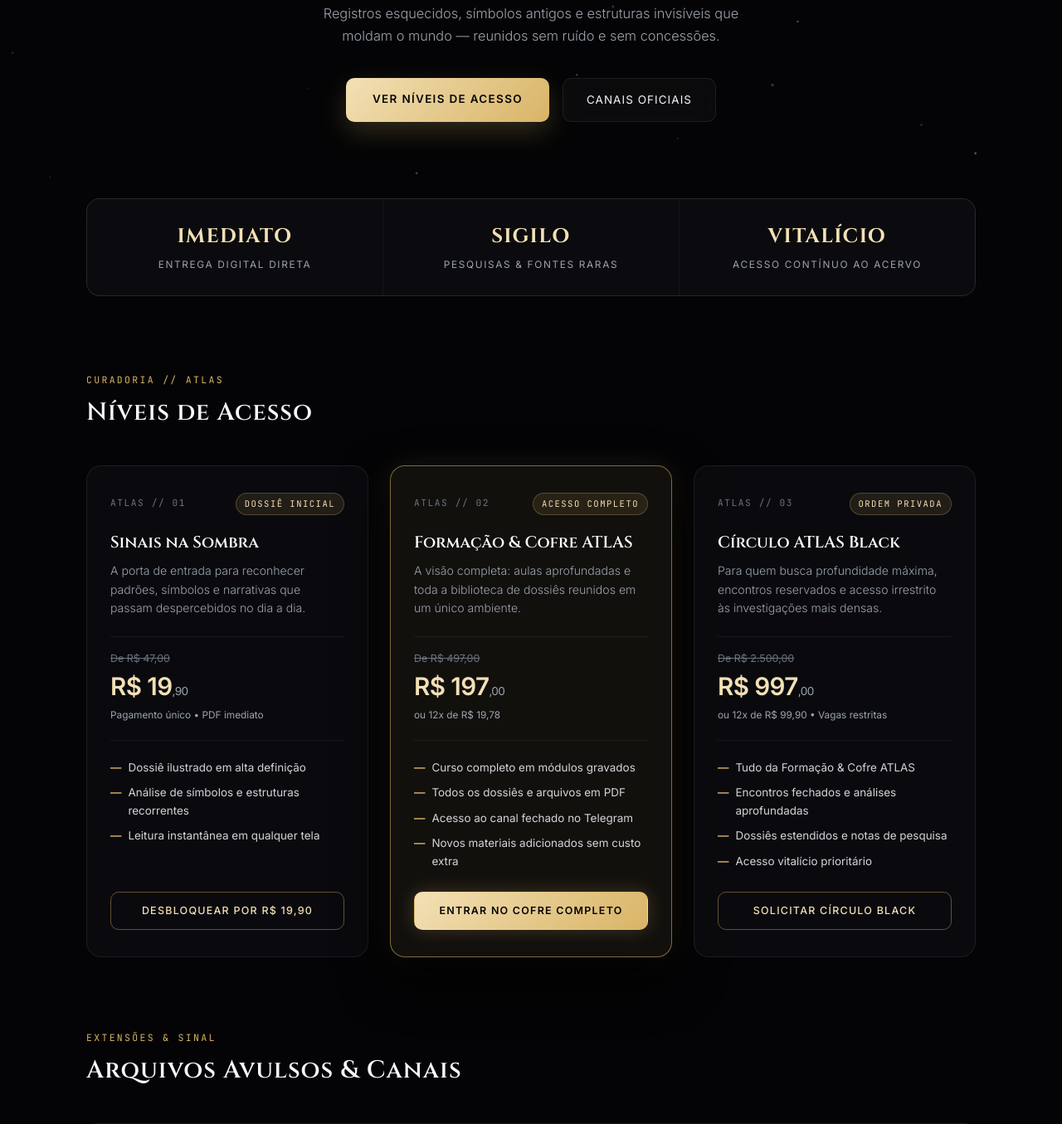
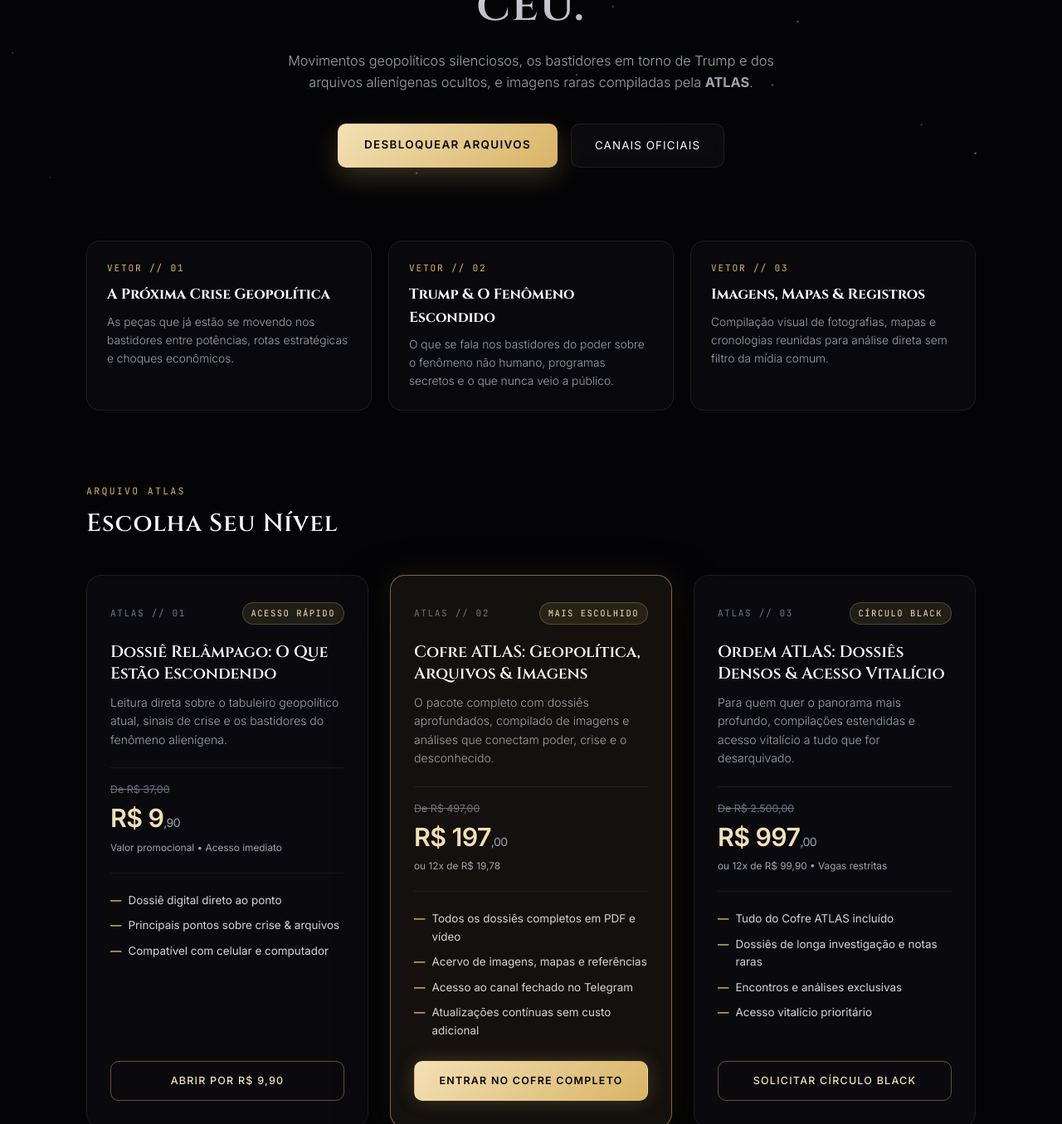
Before and after one commit to alfroidfrank21/maps.comd.prod.cond, a plain HTML site: page index.html in a window 1280 px wide. Shown: the part 555-1910 px from the top of the page at 83% size. Drawn offline with Linux system fonts and the light colour scheme.

Commit message:
Update index.html

```diff
--- a/index.html
+++ b/index.html
@@ -3,7 +3,7 @@
 <head>
   <meta charset="UTF-8" />
   <meta name="viewport" content="width=device-width, initial-scale=1.0" />
-  <title>ATLAS — Verdades Ocultas & Arquivos</title>
+  <title>ATLAS — O Que Foi Escondido</title>
   <link rel="preconnect" href="https://fonts.googleapis.com">
   <link rel="preconnect" href="https://fonts.gstatic.com" crossorigin>
   <link href="https://fonts.googleapis.com/css2?family=Cinzel:wght@500;600;700&family=Inter:wght@300;400;500;600;700&family=JetBrains+Mono:wght@400;500&display=swap" rel="stylesheet">
@@ -12,12 +12,12 @@
     :root {
       --bg-void: #040406;
       --bg-elevated: rgba(16, 16, 21, 0.58);
-      --bg-card-gold: rgba(24, 21, 16, 0.78);
+      --bg-card-gold: rgba(24, 21, 16, 0.80);
       --glass-border: rgba(255, 255, 255, 0.08);
-      --glass-border-hover: rgba(216, 180, 102, 0.48);
+      --glass-border-hover: rgba(216, 180, 102, 0.5);
       --gold-primary: #d8b466;
       --gold-light: #f3e0b5;
-      --gold-glow: rgba(216, 180, 102, 0.24);
+      --gold-glow: rgba(216, 180, 102, 0.25);
       --text-primary: #f8f8fa;
       --text-secondary: #9ca3af;
       --text-dim: #6b7280;
@@ -55,7 +55,7 @@
       left: 0;
       width: 720px;
       height: 720px;
-      background: radial-gradient(circle, rgba(216, 180, 102, 0.085) 0%, rgba(216, 180, 102, 0.015) 42%, transparent 70%);
+      background: radial-gradient(circle, rgba(216, 180, 102, 0.09) 0%, rgba(216, 180, 102, 0.015) 42%, transparent 70%);
       border-radius: 50%;
       transform: translate(-50%, -50%);
       pointer-events: none;
@@ -63,13 +63,8 @@
       transition: opacity 0.4s ease;
     }
 
-    .serif {
-      font-family: 'Cinzel', serif;
-    }
-
-    .mono {
-      font-family: 'JetBrains Mono', monospace;
-    }
+    .serif { font-family: 'Cinzel', serif; }
+    .mono { font-family: 'JetBrains Mono', monospace; }
 
     .container {
       max-width: 1120px;
@@ -88,7 +83,7 @@
     .nav-glass {
       max-width: 1120px;
       margin: 0 auto;
-      background: rgba(10, 10, 13, 0.68);
+      background: rgba(10, 10, 13, 0.7);
       backdrop-filter: blur(20px) saturate(160%);
       -webkit-backdrop-filter: blur(20px) saturate(160%);
       border: 1px solid var(--glass-border);
@@ -165,16 +160,16 @@
 
     /* HERO COM SOMBRA GIRANDO ATRÁS DA LOGO */
     .hero {
-      padding: 88px 0 92px;
+      padding: 84px 0 88px;
       text-align: center;
       position: relative;
     }
 
     .emblem-wrapper {
       position: relative;
-      width: 156px;
-      height: 156px;
-      margin: 0 auto 36px;
+      width: 158px;
+      height: 158px;
+      margin: 0 auto 34px;
       display: flex;
       align-items: center;
       justify-content: center;
@@ -187,13 +182,13 @@
       background: conic-gradient(
         from 0deg,
         transparent 0%,
-        rgba(216, 180, 102, 0.75) 22%,
+        rgba(216, 180, 102, 0.78) 22%,
         transparent 48%,
         rgba(243, 224, 181, 0.45) 74%,
         transparent 100%
       );
       filter: blur(18px);
-      opacity: 0.55;
+      opacity: 0.58;
       animation: rotateAura 9s linear infinite;
     }
 
@@ -203,10 +198,10 @@
       border-radius: 50%;
       background: conic-gradient(
         from 180deg,
-        rgba(0, 0, 0, 0.95) 0%,
+        rgba(0, 0, 0, 0.96) 0%,
         transparent 35%,
         rgba(216, 180, 102, 0.35) 65%,
-        rgba(0, 0, 0, 0.95) 100%
+        rgba(0, 0, 0, 0.96) 100%
       );
       filter: blur(10px);
       animation: rotateAuraReverse 14s linear infinite;
@@ -226,8 +221,8 @@
       height: 142px;
       border-radius: 50%;
       padding: 4px;
-      background: linear-gradient(160deg, rgba(216, 180, 102, 0.85), rgba(255, 255, 255, 0.06) 50%, rgba(216, 180, 102, 0.45));
-      box-shadow: 0 28px 65px rgba(0, 0, 0, 0.98), 0 0 42px rgba(216, 180, 102, 0.2);
+      background: linear-gradient(160deg, rgba(216, 180, 102, 0.88), rgba(255, 255, 255, 0.06) 50%, rgba(216, 180, 102, 0.45));
+      box-shadow: 0 28px 65px rgba(0, 0, 0, 0.98), 0 0 42px rgba(216, 180, 102, 0.22);
       transition: transform 0.5s cubic-bezier(0.22, 1, 0.36, 1);
     }
 
@@ -256,12 +251,12 @@
       padding: 6px 16px;
       border-radius: 100px;
       background: rgba(255, 255, 255, 0.03);
-      border: 1px solid rgba(216, 180, 102, 0.28);
+      border: 1px solid rgba(216, 180, 102, 0.3);
       color: var(--gold-light);
       font-size: 0.72rem;
       letter-spacing: 0.2em;
       text-transform: uppercase;
-      margin-bottom: 24px;
+      margin-bottom: 22px;
       backdrop-filter: blur(10px);
     }
 
@@ -281,11 +276,11 @@
 
     .hero h1 {
       font-family: 'Cinzel', serif;
-      font-size: clamp(2.1rem, 5.2vw, 3.8rem);
+      font-size: clamp(2rem, 5vw, 3.65rem);
       font-weight: 600;
-      letter-spacing: 0.04em;
-      line-height: 1.14;
-      max-width: 840px;
+      letter-spacing: 0.03em;
+      line-height: 1.15;
+      max-width: 860px;
       margin: 0 auto 20px;
       background: linear-gradient(180deg, #ffffff 15%, #b8b8c2 100%);
       -webkit-background-clip: text;
@@ -293,8 +288,8 @@
     }
 
     .hero p {
-      max-width: 560px;
-      margin: 0 auto 38px;
+      max-width: 600px;
+      margin: 0 auto 36px;
       color: var(--text-secondary);
       font-size: 1.02rem;
       font-weight: 300;
@@ -320,7 +315,7 @@
       text-decoration: none;
       overflow: hidden;
       transition: transform 0.25s, box-shadow 0.25s;
-      box-shadow: 0 12px 32px rgba(216, 180, 102, 0.22);
+      box-shadow: 0 12px 32px rgba(216, 180, 102, 0.24);
     }
 
     .btn-luxury::after {
@@ -337,7 +332,7 @@
 
     .btn-luxury:hover {
       transform: translateY(-2px);
-      box-shadow: 0 16px 42px rgba(216, 180, 102, 0.36);
+      box-shadow: 0 16px 42px rgba(216, 180, 102, 0.38);
     }
 
     .btn-luxury:hover::after {
@@ -363,38 +358,47 @@
       background: rgba(216, 180, 102, 0.08);
     }
 
-    /* BARRA DE AUTORIDADE */
-    .stats-bar {
+    /* FAIXA DE TEMAS VIRAL (GEOPOLÍTICA • ARQUIVOS • IMAGENS) */
+    .intel-strip {
       display: grid;
       grid-template-columns: repeat(3, 1fr);
-      gap: 1px;
-      background: var(--glass-border);
+      gap: 20px;
+      margin-bottom: 88px;
+    }
+
+    .intel-box {
+      background: rgba(14, 14, 19, 0.62);
+      backdrop-filter: blur(16px);
       border: 1px solid var(--glass-border);
       border-radius: 16px;
-      overflow: hidden;
-      margin-bottom: 92px;
-      backdrop-filter: blur(16px);
+      padding: 24px;
+      transition: border-color 0.3s, transform 0.3s;
     }
 
-    .stat-item {
-      background: rgba(10, 10, 14, 0.78);
-      padding: 26px 20px;
-      text-align: center;
+    .intel-box:hover {
+      border-color: var(--glass-border-hover);
+      transform: translateY(-3px);
     }
 
-    .stat-item strong {
+    .intel-box .code {
+      font-size: 0.7rem;
+      color: var(--gold-primary);
+      letter-spacing: 0.16em;
       display: block;
-      font-family: 'Cinzel', serif;
-      font-size: 1.5rem;
-      color: var(--gold-light);
-      letter-spacing: 0.06em;
+      margin-bottom: 8px;
     }
 
-    .stat-item span {
-      font-size: 0.74rem;
+    .intel-box h3 {
+      font-family: 'Cinzel', serif;
+      font-size: 1.08rem;
+      margin-bottom: 8px;
+      color: #fff;
+    }
+
+    .intel-box p {
+      font-size: 0.86rem;
       color: var(--text-secondary);
-      text-transform: uppercase;
-      letter-spacing: 0.14em;
+      font-weight: 300;
     }
 
     /* CABEÇALHO DE SEÇÃO */
@@ -404,7 +408,7 @@
       align-items: flex-end;
       flex-wrap: wrap;
       gap: 20px;
-      margin-bottom: 40px;
+      margin-bottom: 38px;
     }
 
     .section-label {
@@ -423,7 +427,7 @@
       letter-spacing: 0.03em;
     }
 
-    /* ESCADA DE VALOR (BAIXO TICKET -> PRINCIPAL -> ALTO VALOR) */
+    /* ESCADA DE VALOR (ULTRA ACESSÍVEL -> PRINCIPAL -> ALTO VALOR) */
     .ladder-grid {
       display: grid;
       grid-template-columns: repeat(3, 1fr);
@@ -528,14 +532,14 @@
     }
 
     .amount {
-      font-size: 1.85rem;
+      font-size: 1.9rem;
       font-weight: 600;
       color: var(--gold-light);
       letter-spacing: -0.02em;
     }
 
     .amount small {
-      font-size: 0.85rem;
+      font-size: 0.88rem;
       font-weight: 400;
       color: var(--text-secondary);
     }
@@ -572,7 +576,7 @@
     .action-link {
       display: block;
       text-align: center;
-      padding: 12px 20px;
+      padding: 13px 20px;
       border-radius: 10px;
       border: 1px solid rgba(216, 180, 102, 0.42);
       color: var(--gold-light);
@@ -668,16 +672,17 @@
     }
 
     @media (max-width: 920px) {
+      .intel-strip,
       .ladder-grid {
         grid-template-columns: 1fr;
-        max-width: 460px;
-        margin: 0 auto 80px;
+        max-width: 480px;
+        margin-left: auto;
+        margin-right: auto;
       }
     }
 
     @media (max-width: 768px) {
       .nav-links { display: none; }
-      .stats-bar { grid-template-columns: 1fr; }
       .hero { padding: 64px 0 70px; }
     }
   </style>
@@ -695,10 +700,10 @@
         <span class="brand-name">ATLAS</span>
       </a>
       <nav class="nav-links">
-        <a href="#acervo">Acessos</a>
-        <a href="#canais">Arquivos & Canais</a>
+        <a href="#acervo">Dossiês</a>
+        <a href="#canais">Canais</a>
       </nav>
-      <a href="#acervo" class="nav-cta">Entrar no Cofre</a>
+      <a href="#acervo" class="nav-cta">Acessar Agora</a>
     </div>
   </header>
 
@@ -714,74 +719,77 @@
 
     <div class="clearance-pill mono">
       <span class="pulse-dot"></span>
-      FREQUÊNCIA RESTRITA • ATLAS
+      DOSSIÊ RESTRITO • ATUALIZAÇÃO 2026
     </div>
 
-    <h1>O que foi silenciado não deixou de existir.</h1>
+    <h1>A próxima crise global e o que foi escondido no céu.</h1>
     <p>
-      Registros esquecidos, símbolos antigos e estruturas invisíveis que moldam o mundo — reunidos sem ruído e sem concessões.
+      Movimentos geopolíticos silenciosos, os bastidores em torno de Trump e dos arquivos alienígenas ocultos, e imagens raras compiladas pela <strong>ATLAS</strong>.
     </p>
 
     <div class="hero-buttons">
-      <a href="#acervo" class="btn-luxury">Ver Níveis de Acesso</a>
+      <a href="#acervo" class="btn-luxury">Desbloquear Arquivos</a>
       <a href="#canais" class="btn-glass">Canais Oficiais</a>
     </div>
   </section>
 
-  <!-- BARRA DE AUTORIDADE -->
+  <!-- FAIXA DE CURIOSIDADE VIRAL -->
   <div class="container reveal">
-    <div class="stats-bar">
-      <div class="stat-item">
-        <strong>IMEDIATO</strong>
-        <span>Entrega Digital Direta</span>
+    <div class="intel-strip">
+      <div class="intel-box">
+        <span class="code mono">VETOR // 01</span>
+        <h3>A Próxima Crise Geopolítica</h3>
+        <p>As peças que já estão se movendo nos bastidores entre potências, rotas estratégicas e choques econômicos.</p>
       </div>
-      <div class="stat-item">
-        <strong>SIGILO</strong>
-        <span>Pesquisas & Fontes Raras</span>
+      <div class="intel-box">
+        <span class="code mono">VETOR // 02</span>
+        <h3>Trump & O Fenômeno Escondido</h3>
+        <p>O que se fala nos bastidores do poder sobre o fenômeno não humano, programas secretos e o que nunca veio a público.</p>
       </div>
-      <div class="stat-item">
-        <strong>VITALÍCIO</strong>
-        <span>Acesso Contínuo ao Acervo</span>
+      <div class="intel-box">
+        <span class="code mono">VETOR // 03</span>
+        <h3>Imagens, Mapas & Registros</h3>
+        <p>Compilação visual de fotografias, mapas e cronologias reunidas para análise direta sem filtro da mídia comum.</p>
       </div>
     </div>
   </div>
 
-  <!-- ESCADA DE VALOR (BAIXO TICKET -> PRINCIPAL -> ALTO VALOR) -->
+  <!-- ESCADA DE VALOR (ULTRA ACESSÍVEL -> PRINCIPAL -> ALTO VALOR) -->
   <section id="acervo" class="container reveal">
     <div class="section-head">
       <div>
-        <span class="section-label mono">CURADORIA // ATLAS</span>
-        <h2 class="section-title">Níveis de Acesso</h2>
+        <span class="section-label mono">ARQUIVO ATLAS</span>
+        <h2 class="section-title">Escolha Seu Nível</h2>
       </div>
     </div>
 
     <div class="ladder-grid">
-      <!-- NÍVEL 01: ENTRADA ACESSÍVEL -->
+      <!-- NÍVEL 01: VALOR ULTRA ACESSÍVEL -->
       <article class="glass-card">
         <div>
           <div class="card-top mono">
             <span class="doc-code">ATLAS // 01</span>
-            <span class="doc-tag">DOSSIÊ INICIAL</span>
+            <span class="doc-tag">ACESSO RÁPIDO</span>
           </div>
-          <h3>Sinais na Sombra</h3>
+          <h3>Dossiê Relâmpago: O Que Estão Escondendo</h3>
           <p>
-            A porta de entrada para reconhecer padrões, símbolos e narrativas que passam despercebidos no dia a dia.
+            Leitura direta sobre o tabuleiro geopolítico atual, sinais de crise e os bastidores do fenômeno alienígena.
           </p>
 
           <div class="price-box">
-            <span class="old-price">De R$ 47,00</span>
-            <span class="amount">R$ 19<small>,90</small></span>
-            <span class="sub">Pagamento único • PDF imediato</span>
+            <span class="old-price">De R$ 37,00</span>
+            <span class="amount">R$ 9<small>,90</small></span>
+            <span class="sub">Valor promocional • Acesso imediato</span>
           </div>
 
           <ul class="perks">
-            <li>Dossiê ilustrado em alta definição</li>
-            <li>Análise de símbolos e estruturas recorrentes</li>
-            <li>Leitura instantânea em qualquer tela</li>
+            <li>Dossiê digital direto ao ponto</li>
+            <li>Principais pontos sobre crise & arquivos</li>
+            <li>Compatível com celular e computador</li>
           </ul>
         </div>
 
-        <a href="https://seu-link-barato.com" target="_blank" class="action-link">Desbloquear por R$ 19,90</a>
+        <a href="https://seu-link-barato.com" target="_blank" class="action-link">Abrir por R$ 9,90</a>
       </article>
 
       <!-- NÍVEL 02: OFERTA PRINCIPAL -->
@@ -789,11 +797,11 @@
         <div>
           <div class="card-top mono">
             <span class="doc-code">ATLAS // 02</span>
-            <span class="doc-tag">ACESSO COMPLETO</span>
+            <span class="doc-tag">MAIS ESCOLHIDO</span>
           </div>
-          <h3>Formação & Cofre ATLAS</h3>
+          <h3>Cofre ATLAS: Geopolítica, Arquivos & Imagens</h3>
           <p>
-            A visão completa: aulas aprofundadas e toda a biblioteca de dossiês reunidos em um único ambiente.
+            O pacote completo com dossiês aprofundados, compilado de imagens e análises que conectam poder, crise e o desconhecido.
           </p>
 
           <div class="price-box">
@@ -803,10 +811,10 @@
           </div>
 
           <ul class="perks">
-            <li>Curso completo em módulos gravados</li>
-            <li>Todos os dossiês e arquivos em PDF</li>
+            <li>Todos os dossiês completos em PDF e vídeo</li>
+            <li>Acervo de imagens, mapas e referências</li>
             <li>Acesso ao canal fechado no Telegram</li>
-            <li>Novos materiais adicionados sem custo extra</li>
+            <li>Atualizações contínuas sem custo adicional</li>
           </ul>
         </div>
 
@@ -818,11 +826,11 @@
         <div>
           <div class="card-top mono">
             <span class="doc-code">ATLAS // 03</span>
-            <span class="doc-tag">ORDEM PRIVADA</span>
+            <span class="doc-tag">CÍRCULO BLACK</span>
           </div>
-          <h3>Círculo ATLAS Black</h3>
+          <h3>Ordem ATLAS: Dossiês Densos & Acesso Vitalício</h3>
           <p>
-            Para quem busca profundidade máxima, encontros reservados e acesso irrestrito às investigações mais densas.
+            Para quem quer o panorama mais profundo, compilações estendidas e acesso vitalício a tudo que for desarquivado.
           </p>
 
           <div class="price-box">
@@ -832,9 +840,9 @@
           </div>
 
           <ul class="perks">
-            <li>Tudo da Formação & Cofre ATLAS</li>
-            <li>Encontros fechados e análises aprofundadas</li>
-            <li>Dossiês estendidos e notas de pesquisa</li>
+            <li>Tudo do Cofre ATLAS incluído</li>
+            <li>Dossiês de longa investigação e notas raras</li>
+            <li>Encontros e análises exclusivas</li>
             <li>Acesso vitalício prioritário</li>
           </ul>
         </div>
@@ -848,19 +856,19 @@
   <section id="canais" class="container channels-section reveal">
     <div class="section-head">
       <div>
-        <span class="section-label mono">EXTENSÕES & SINAL</span>
+        <span class="section-label mono">CONEXÃO DIRETA</span>
         <h2 class="section-title">Arquivos Avulsos & Canais</h2>
       </div>
     </div>
 
     <div class="channel-list">
-      <a href="https://seu-link-doc-extra.com" target="_blank" class="channel-item">
+      <a href="https://seu-link-imagens.com" target="_blank" class="channel-item">
         <div class="channel-info">
-          <strong>Dossiê Avulso: Registros Desclassificados</strong>
-          <span>Documentos históricos, cronologias ocultas e análise direta.</span>
+          <strong>Pacote de Imagens & Mapas de Referência</strong>
+          <span>Coletânea visual reunida para consulta e estudo rápido.</span>
         </div>
         <div class="channel-meta">
-          <span>R$ 37,00</span>
+          <span>R$ 29,90</span>
           <span>OBTER →</span>
         </div>
       </a>
@@ -868,7 +876,7 @@
       <a href="https://youtube.com" target="_blank" class="channel-item">
         <div class="channel-info">
           <strong>Canal ATLAS — YouTube</strong>
-          <span>Investigações visuais, ensaios e revelações em vídeo.</span>
+          <span>Investigações em vídeo, revelações e análises completas.</span>
         </div>
         <div class="channel-meta">
           <span>ASSISTIR →</span>
@@ -878,7 +886,7 @@
       <a href="https://t.me" target="_blank" class="channel-item">
         <div class="channel-info">
           <strong>Frequência Privada — Telegram</strong>
-          <span>Notas rápidas, trechos de pesquisa e avisos diretos.</span>
+          <span>Alertas, trechos de pesquisa e novidades diretas.</span>
         </div>
         <div class="channel-meta">
           <span>ENTRAR →</span>
```
